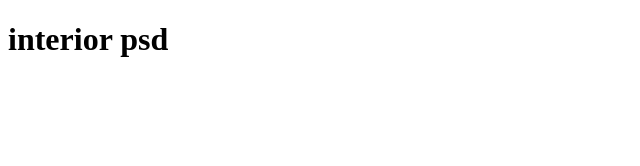
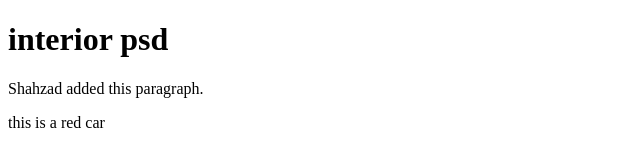
Before and after one commit to ayeshaum23/interior-psd, a plain HTML site: page index.html in a window 1280 px wide. Shown: the whole page, without its empty margins (0-640 px from the left). Drawn offline with Linux system fonts and the light colour scheme.

Commit message:
add some paras

```diff
--- a/index.html
+++ b/index.html
@@ -7,6 +7,7 @@
 </head>
 <body>
   <h1>interior psd</h1>
-
+  <p>Shahzad added this paragraph.</p>
+  <p>this is a red car</p>
 </body>
 </html>
```
